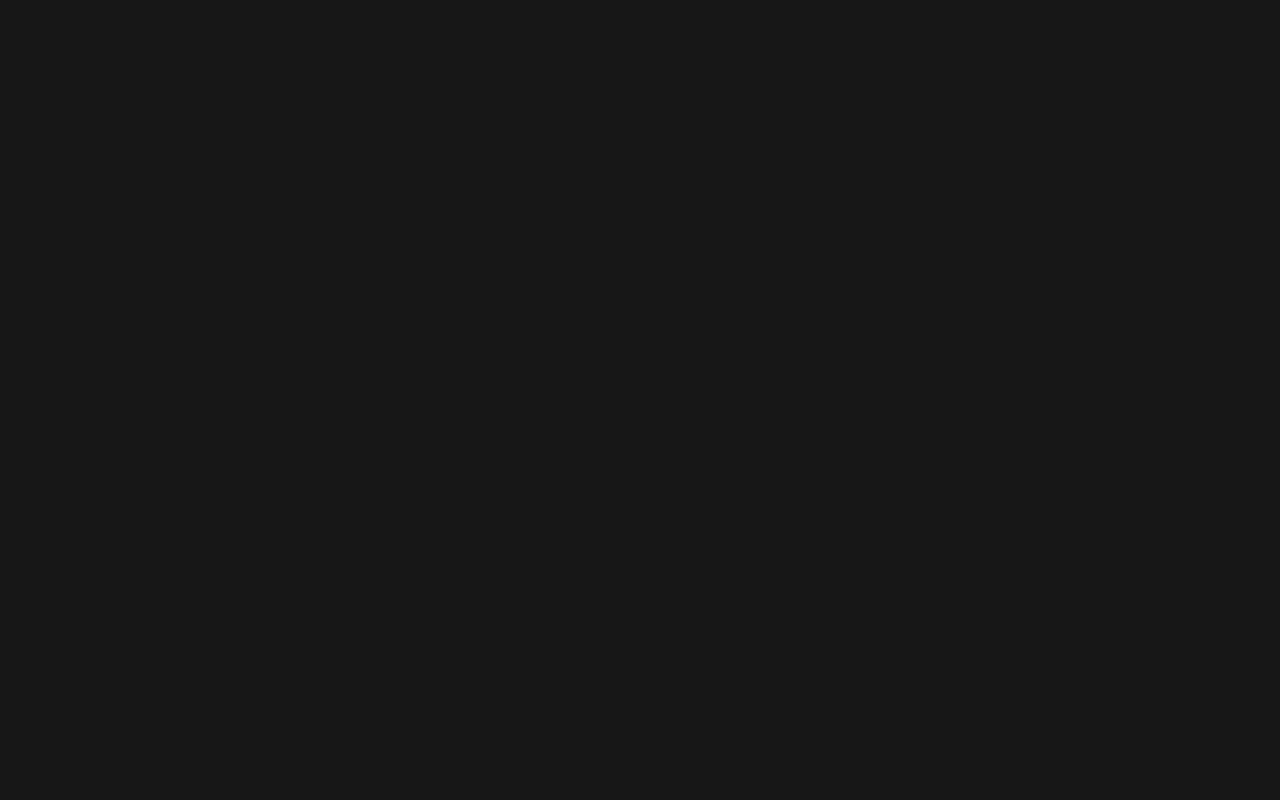
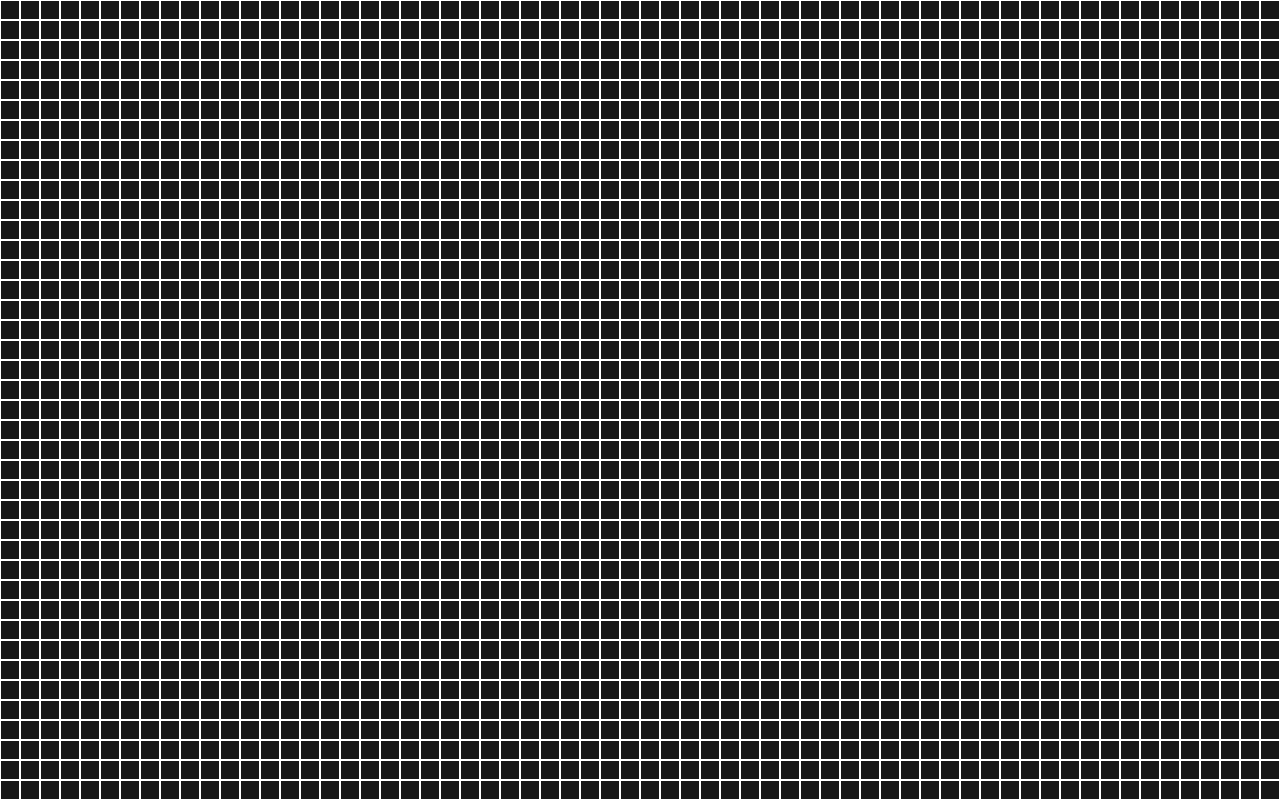
Before and after one commit to fdograph/pathfinder, a React (Vite) app: page / in a window 1280 px wide. Built offline with nearby package versions, Linux system fonts and the light colour scheme.

Commit message:
Refactoring

```diff
--- a/src/components/Pathfinder/Pathfinder.tsx
+++ b/src/components/Pathfinder/Pathfinder.tsx
@@ -1,41 +1,161 @@
-import React, { useCallback, useRef, useState } from 'react';
+import React, { useCallback, useEffect, useRef, useState } from 'react';
 import Styles from './Pathfinder.module.css';
 import { Scene } from '../Scene/Scene';
 import { useResponsivePathFinder } from '../../utilities/PathFinderContext';
-import { getNodeKey, Node, NodeKey } from '../../dataStructures/pathFinder';
-import { wait } from '../../utilities/hooks';
+import {
+  getNodeCoords,
+  getNodeKey,
+  hasEqualCoords,
+  Node,
+  NodeKey,
+} from '../../dataStructures/pathFinder';
+import { usePathFinderSolver } from '../../utilities/hooks';
 
 export const Pathfinder: React.FC = () => {
   const containerRef = useRef<HTMLDivElement>(null);
   const pathFinder = useResponsivePathFinder(containerRef);
-  const [visited, setVisited] = useState<Set<NodeKey>>(new Set());
-  const [walls, setWalls] = useState<Set<NodeKey>>(new Set());
+  const [walls, setWalls] = useState<NodeKey[]>([]);
   const [root, setRoot] = useState<Node>();
   const [target, setTarget] = useState<Node>();
+  const addWall = useCallback(
+    (key: NodeKey) => {
+      const w = new Set([...walls, key]);
+      setWalls([...w]);
+    },
+    [walls]
+  );
+  const removeWall = useCallback(
+    (key: NodeKey) => {
+      setWalls(walls.filter(n => n !== key));
+    },
+    [walls]
+  );
+  const toggleType = useCallback(
+    (node: Node) => {
+      if (root === undefined) {
+        setRoot(node);
+        return;
+      }
 
-  const solve = useCallback(async () => {
-    if (root === undefined || target === undefined) {
-      console.log('root or target is undefined');
-      return;
-    }
+      if (target === undefined) {
+        setTarget(node);
+        return;
+      }
 
-    const solver = pathFinder.getSolver(root, target);
-    for await (const { node } of solver) {
-      await wait(1000);
+      if (root && hasEqualCoords(node, root)) {
+        setRoot(undefined);
+        return;
+      }
 
-      setVisited(new Set([...visited, getNodeKey(node)]));
-    }
-  }, [pathFinder, root, target, visited]);
+      if (target && hasEqualCoords(node, target)) {
+        setTarget(undefined);
+      }
+    },
+    [root, target]
+  );
+  const { path, visited, isSolved, isRunning, stop, reset, solve } =
+    usePathFinderSolver(pathFinder, root, target, walls);
+  const onEnterKey = useCallback(
+    (event: KeyboardEvent) => {
+      if (event.key === 'Enter') {
+        console.log({ isSolved, isRunning });
+        if (isSolved && !isRunning) {
+          reset();
+        } else if (!isRunning) {
+          solve().then(() => {
+            console.log('Solver resolved');
+          });
+        } else {
+          stop();
+        }
+      }
+    },
+    [isRunning, isSolved, reset, solve, stop]
+  );
+  const onClick = useCallback(
+    (node: Node) => {
+      toggleType(node);
+    },
+    [toggleType]
+  );
+  const [drawingMode, setDrawingMode] = useState<string | undefined>();
+  const onPointerDown = useCallback(
+    (event: React.PointerEvent<HTMLElement>) => {
+      const evTarget = event.target as HTMLElement;
+      const nodeKey = evTarget.dataset.nodeKey as NodeKey;
+      const node = getNodeCoords(evTarget.dataset.nodeKey as NodeKey);
+      const mode = walls.indexOf(nodeKey) > -1 ? 'delete' : 'add';
+
+      if (!root || !target || isRunning) {
+        return;
+      }
+
+      reset();
+      setDrawingMode(mode);
+
+      if (mode === 'delete') {
+        removeWall(nodeKey);
+      } else {
+        addWall(nodeKey);
+      }
+      console.log('pointer down', { target, node });
+    },
+    [addWall, isRunning, removeWall, reset, root, target, walls]
+  );
+  const onPointerUp = useCallback((event: React.PointerEvent<HTMLElement>) => {
+    const target = event.target as HTMLElement;
+
+    setDrawingMode(undefined);
+
+    console.log('pointer up', { target });
+  }, []);
+  const onPointerEnter = useCallback(
+    (node: Node, event: React.PointerEvent<HTMLElement>) => {
+      event.preventDefault();
+
+      if (
+        !drawingMode ||
+        (root && hasEqualCoords(node, root)) ||
+        (target && hasEqualCoords(node, target))
+      ) {
+        return;
+      }
+
+      const nodeKey = getNodeKey(node);
+
+      if (drawingMode === 'delete') {
+        removeWall(nodeKey);
+      } else if (drawingMode === 'add') {
+        addWall(nodeKey);
+      }
+
+      console.log('pointer enter', { target, node });
+    },
+    [addWall, drawingMode, removeWall, root, target]
+  );
+
+  useEffect(() => {
+    document.addEventListener('keyup', onEnterKey);
+
+    return () => {
+      document.removeEventListener('keyup', onEnterKey);
+    };
+  }, [onEnterKey]);
 
   return (
     <div className={Styles.Pathfinder}>
       {/* <Header /> */}
       <div className={Styles.SceneContainer} ref={containerRef}>
         <Scene
+          onPointerDown={onPointerDown}
+          onPointerUp={onPointerUp}
+          onPointerEnter={onPointerEnter}
+          onClick={onClick}
           graph={pathFinder.graph}
           size={pathFinder.size}
           visited={visited}
           walls={walls}
+          path={path}
           root={root}
           target={target}
         />
--- a/src/components/Scene/Scene.tsx
+++ b/src/components/Scene/Scene.tsx
@@ -3,35 +3,61 @@ import Styles from './Scene.module.css';
 import {
   getNodeKey,
   GraphGrid,
+  hasEqualCoords,
   Node,
   NodeKey,
 } from '../../dataStructures/pathFinder';
+import classNames from 'classnames';
 
 export interface SceneProps {
+  onPointerDown: (event: React.PointerEvent<HTMLElement>) => void;
+  onPointerUp: (event: React.PointerEvent<HTMLElement>) => void;
+  onPointerEnter: (node: Node, event: React.PointerEvent<HTMLElement>) => void;
+  onClick: (node: Node) => void;
   graph: GraphGrid;
   size: { rows: number; cols: number };
-  visited: Set<NodeKey>;
-  walls: Set<NodeKey>;
+  visited: NodeKey[];
+  path: NodeKey[];
+  walls: NodeKey[];
   root?: Node;
   target?: Node;
 }
 
 export const Scene: React.FC<SceneProps> = ({
+  onPointerDown,
+  onPointerUp,
+  onPointerEnter,
+  onClick,
   graph,
   size,
   visited,
+  path,
   walls,
   root,
   target,
 }) => {
   const blocks = useMemo(() => {
-    return graph
-      .flat<GraphGrid>(1)
-      .map(node => <div className={Styles.Block} key={getNodeKey(node)} />);
-  }, [graph]);
+    return graph.flat<GraphGrid>(1).map(node => (
+      <div
+        key={getNodeKey(node)}
+        onClick={() => onClick(node)}
+        onPointerEnter={event => onPointerEnter(node, event)}
+        className={classNames(Styles.Block, {
+          [Styles.Visited]: visited.indexOf(getNodeKey(node)) > -1,
+          [Styles.Wall]: walls.indexOf(getNodeKey(node)) > -1,
+          [Styles.Root]: root && hasEqualCoords(node, root),
+          [Styles.Target]: target && hasEqualCoords(node, target),
+          [Styles.Path]: path.indexOf(getNodeKey(node)) > -1,
+        })}
+        data-node-key={getNodeKey(node)}
+      />
+    ));
+  }, [graph, onClick, onPointerEnter, path, root, target, visited, walls]);
 
   return (
     <div
+      onPointerDown={onPointerDown}
+      onPointerUp={onPointerUp}
       className={Styles.Scene}
       style={{
         ['--rows' as any]: size.rows,
--- a/src/dataStructures/pathFinder.ts
+++ b/src/dataStructures/pathFinder.ts
@@ -77,24 +77,70 @@ export const buildPathArray = (
   return list;
 };
 
-export const dijkstraSearchGenerator = function* (
+const getDistance = (a: Node, b: Node): number => {
+  const yDiff = Math.abs(a.row - b.row);
+  const xDiff = Math.abs(a.col - b.col);
+
+  return Math.sqrt(Math.pow(yDiff, 2) + Math.pow(xDiff, 2));
+};
+
+export type HeuristicFn = (nodes: Node[], target: Node, root: Node) => Node;
+
+export const aStarHeuristic: HeuristicFn = (
+  nodes: Node[],
+  target: Node
+): Node => {
+  let leastDistance = Infinity;
+  let chosen = nodes[0];
+
+  for (const node of nodes) {
+    const nodeDistance = getDistance(node, target);
+
+    if (nodeDistance < leastDistance) {
+      leastDistance = nodeDistance;
+      chosen = node;
+    }
+  }
+
+  return chosen;
+};
+
+export const dijkstraHeuristic: HeuristicFn = (nodes: Node[]): Node => {
+  return [...nodes].shift()!;
+};
+
+export type AlgoType = 'dijkstra' | 'astar';
+
+export const getHeuristic = (type: AlgoType): HeuristicFn => {
+  switch (type) {
+    case 'astar':
+      return aStarHeuristic;
+    case 'dijkstra':
+    default:
+      return dijkstraHeuristic;
+  }
+};
+
+export interface PathFinderSolverRound {
+  node: Node;
+  path: Node[];
+  found: boolean;
+}
+export const pathFinderSearchGenerator = function* (
+  type: AlgoType,
   root: Node,
   target: Node,
-  grid: GraphGrid
-): Generator<
-  {
-    node: Node;
-    path: Node[];
-    found: boolean;
-  },
-  void
-> {
+  grid: GraphGrid,
+  walls: NodeKey[] = []
+): Generator<PathFinderSolverRound, void> {
   const visited = new Set<NodeKey>();
+  const invalid = new Set<NodeKey>(walls);
   const family = new Map<NodeKey, NodeKey>();
+  const heuristic = getHeuristic(type);
   let queue: Node[] = [root];
 
   while (queue.length) {
-    const node = queue.shift()!;
+    const node = heuristic(queue, target, root);
     const nodeKey = getNodeKey(node);
 
     // already saw this node
@@ -110,7 +156,9 @@ export const dijkstraSearchGenerator = function* (
 
     const neighbors = getNeighbors(node, grid).filter(
       neighbor =>
-        !visited.has(getNodeKey(neighbor)) && !family.has(getNodeKey(neighbor))
+        !visited.has(getNodeKey(neighbor)) &&
+        !family.has(getNodeKey(neighbor)) &&
+        !invalid.has(getNodeKey(neighbor))
     );
 
     neighbors.forEach(neighbor => {
@@ -118,18 +166,39 @@ export const dijkstraSearchGenerator = function* (
     });
 
     visited.add(nodeKey);
-    queue = [...queue, ...neighbors];
+    queue = [...queue.filter(n => !hasEqualCoords(n, node)), ...neighbors];
 
     yield { node, path: [], found: false };
   }
 };
 
-export const dijkstraSearch = (root: Node, target: Node, grid: GraphGrid) => {
-  for (const { path, found } of dijkstraSearchGenerator(root, target, grid)) {
-    if (found) {
-      return path;
-    }
+export const aStarSearch = (
+  root: Node,
+  target: Node,
+  grid: GraphGrid,
+  walls: NodeKey[]
+) => pathFinderSearchGenerator('astar', root, target, grid, walls);
+
+export const dijkstraSearch = (
+  root: Node,
+  target: Node,
+  grid: GraphGrid,
+  walls: NodeKey[]
+) => pathFinderSearchGenerator('dijkstra', root, target, grid, walls);
+
+export const getPathFinderSolver = (
+  type: AlgoType
+): ((
+  root: Node,
+  target: Node,
+  grid: GraphGrid,
+  walls: NodeKey[]
+) => Generator<{ node: Node; path: Node[]; found: boolean }, void>) => {
+  switch (type) {
+    case 'astar':
+      return aStarSearch;
+    case 'dijkstra':
+    default:
+      return dijkstraSearch;
   }
-
-  return [];
 };
--- a/src/utilities/PathFinderContext.tsx
+++ b/src/utilities/PathFinderContext.tsx
@@ -1,17 +1,17 @@
 import React, { useCallback, useContext, useState } from 'react';
 import {
+  AlgoType,
   buildGraphGrid,
-  dijkstraSearchGenerator,
+  getPathFinderSolver,
   GraphGrid,
   Node,
+  NodeKey,
 } from '../dataStructures/pathFinder';
 import { useOnResize } from './hooks';
 
 const notImplemented = (...n: any) => {
   throw new Error('No PathFinderContextProvider found');
 };
-
-export type AlgoType = 'dijkstra';
 
 export interface PathFinderContextProps {
   selectedAlgo: AlgoType;
@@ -22,7 +22,8 @@ export interface PathFinderContextProps {
   setGraphSize: (rows: number, cols: number) => void;
   getSolver: (
     root: Node,
-    target: Node
+    target: Node,
+    walls: NodeKey[]
   ) => Generator<
     {
       node: Node;
@@ -32,20 +33,6 @@ export interface PathFinderContextProps {
     void
   >;
 }
-
-const getPathFinderSolver = (
-  type: AlgoType
-): ((
-  root: Node,
-  target: Node,
-  grid: GraphGrid
-) => Generator<{ node: Node; path: Node[]; found: boolean }, void>) => {
-  switch (type) {
-    case 'dijkstra':
-    default:
-      return dijkstraSearchGenerator;
-  }
-};
 
 export const PathFinderContext = React.createContext<PathFinderContextProps>({
   selectedAlgo: 'dijkstra',
@@ -59,7 +46,7 @@ export const PathFinderContext = React.createContext<PathFinderContextProps>({
 export const PathFinderContextProvider: React.FC<React.PropsWithChildren> = ({
   children,
 }) => {
-  const [selectedAlgo, setSelectedAlgo] = useState<AlgoType>('dijkstra');
+  const [selectedAlgo, setSelectedAlgo] = useState<AlgoType>('astar');
   const [size, setSize] = useState({ cols: 0, rows: 0 });
   const [graph, setGraph] = useState<GraphGrid>([]);
   const setGraphSize = useCallback((rows: number, cols: number) => {
@@ -67,10 +54,10 @@ export const PathFinderContextProvider: React.FC<React.PropsWithChildren> = ({
     setGraph(buildGraphGrid(rows, cols));
   }, []);
   const getSolver = useCallback(
-    (root: Node, target: Node) => {
+    (root: Node, target: Node, walls: NodeKey[]) => {
       const solverFn = getPathFinderSolver(selectedAlgo);
 
-      return solverFn(root, target, graph);
+      return solverFn(root, target, graph, walls);
     },
     [graph, selectedAlgo]
   );
@@ -95,7 +82,7 @@ export const usePathFinderContext = () => useContext(PathFinderContext);
 
 export const useResponsivePathFinder = (
   ref: React.RefObject<HTMLElement>,
-  nodeSize: number = 40
+  nodeSize: number = 20
 ) => {
   const context = usePathFinderContext();
   const resetGraph = useCallback(() => {
@@ -111,5 +98,5 @@ export const useResponsivePathFinder = (
 
   useOnResize(resetGraph);
 
-  return context;
+  return { ...context, resetGraph };
 };
--- a/src/utilities/hooks.ts
+++ b/src/utilities/hooks.ts
@@ -1,4 +1,6 @@
-import { useCallback, useLayoutEffect, useState } from 'react';
+import { useCallback, useEffect, useLayoutEffect, useState } from 'react';
+import { getNodeKey, Node, NodeKey } from '../dataStructures/pathFinder';
+import { PathFinderContextProps } from './PathFinderContext';
 
 export const wait = (time: number) =>
   new Promise((resolve, reject) => setTimeout(resolve, time));
@@ -12,6 +14,11 @@ export const useOnResize = (handler: () => void) => {
   const onResize = useCallback(() => {
     handler();
   }, [handler]);
+
+  useLayoutEffect(() => {
+    handler();
+    // eslint-disable-next-line react-hooks/exhaustive-deps
+  }, []);
 
   useLayoutEffect(() => {
     window.addEventListener('resize', onResize);
@@ -39,3 +46,93 @@ export const useWindowSize = () => {
 
   return size;
 };
+
+let HAND_BREAK = false;
+const setHandBreak = (v: boolean) => {
+  HAND_BREAK = v;
+  return HAND_BREAK;
+};
+
+const checkHandBreak = () => HAND_BREAK;
+
+export const usePathFinderSolver = (
+  pathFinder: PathFinderContextProps,
+  root?: Node,
+  target?: Node,
+  walls?: NodeKey[]
+) => {
+  const [path, setPath] = useState<NodeKey[]>([]);
+  const [visited, setVisited] = useState<NodeKey[]>([]);
+  const [isSolved, setIsSolved] = useState<boolean>(false);
+  const [isRunning, setIsRunning] = useState<boolean>(false);
+
+  const stop = useCallback(() => {
+    if (isRunning) {
+      setHandBreak(true);
+    }
+  }, [isRunning]);
+  const setSolved = useCallback((path: Node[]) => {
+    setPath(path.map(getNodeKey));
+    setIsSolved(true);
+    setIsRunning(false);
+  }, []);
+  const setUnsolved = useCallback(() => {
+    setPath([]);
+    setIsRunning(false);
+    setHandBreak(false);
+    setIsSolved(false);
+  }, []);
+  const reset = useCallback(() => {
+    setVisited([]);
+    setUnsolved();
+  }, [setUnsolved]);
+  const solve = useCallback(async () => {
+    if (root === undefined || target === undefined) {
+      console.log('root or target is undefined');
+      return;
+    }
+
+    console.log('Solving, ', {
+      pathFinder,
+      reset,
+      root,
+      setSolved,
+      setUnsolved,
+      target,
+      walls,
+    });
+    setIsRunning(true);
+
+    const solver = pathFinder.getSolver(root, target, walls ?? []);
+    const updatedVisited = new Set<NodeKey>();
+    for await (const { node, path, found } of solver) {
+      if (checkHandBreak()) {
+        console.log('Hand Break activated, resetting');
+        reset();
+        break;
+      }
+
+      await wait(0);
+
+      updatedVisited.add(getNodeKey(node));
+      setVisited([...updatedVisited]);
+
+      if (found) {
+        setSolved(path);
+        return;
+      }
+    }
+
+    setUnsolved();
+  }, [pathFinder, reset, root, setSolved, setUnsolved, target, walls]);
+
+  return {
+    path,
+    visited,
+    isSolved,
+    isRunning,
+    stop,
+    reset,
+    solve,
+  };
+};
```
Also changed, not shown: src/components/Scene/Scene.module.css (+10 -10 lines), 1 other file (tests, documents, lock files or other folders).
